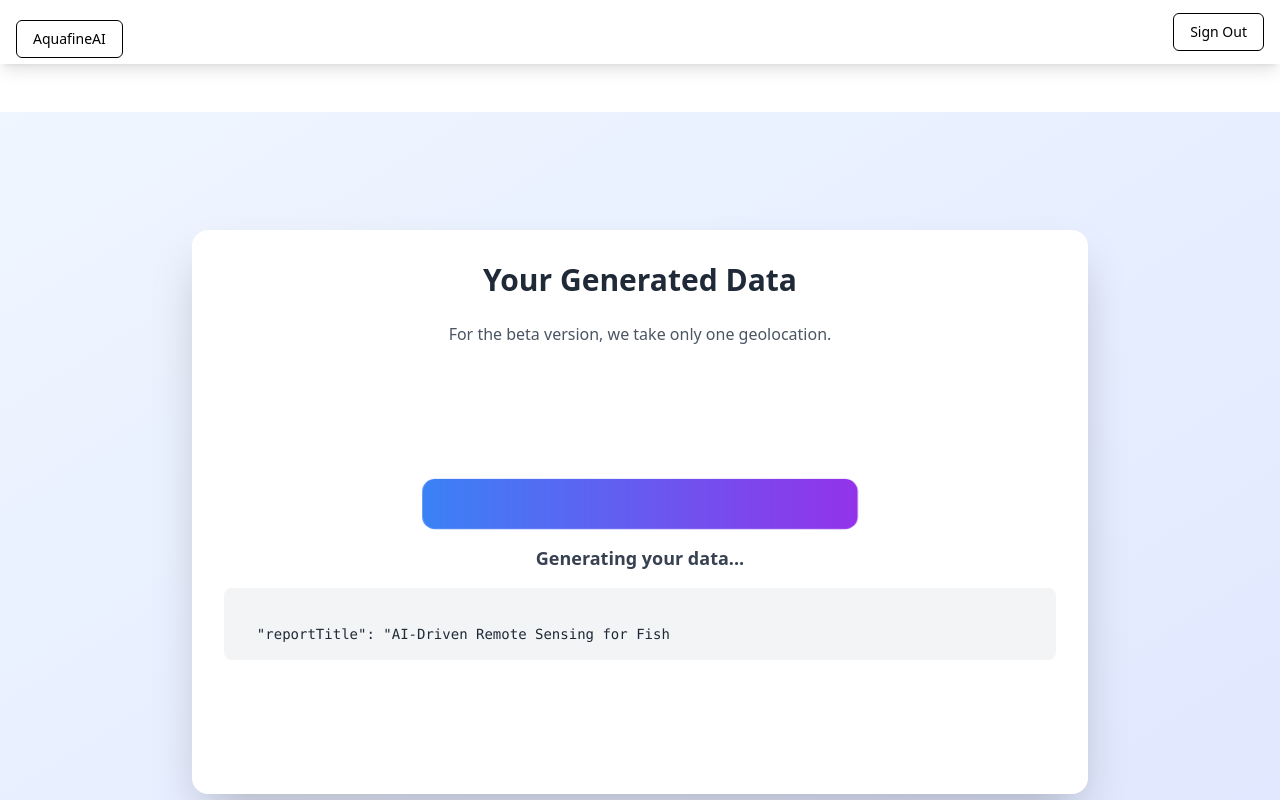
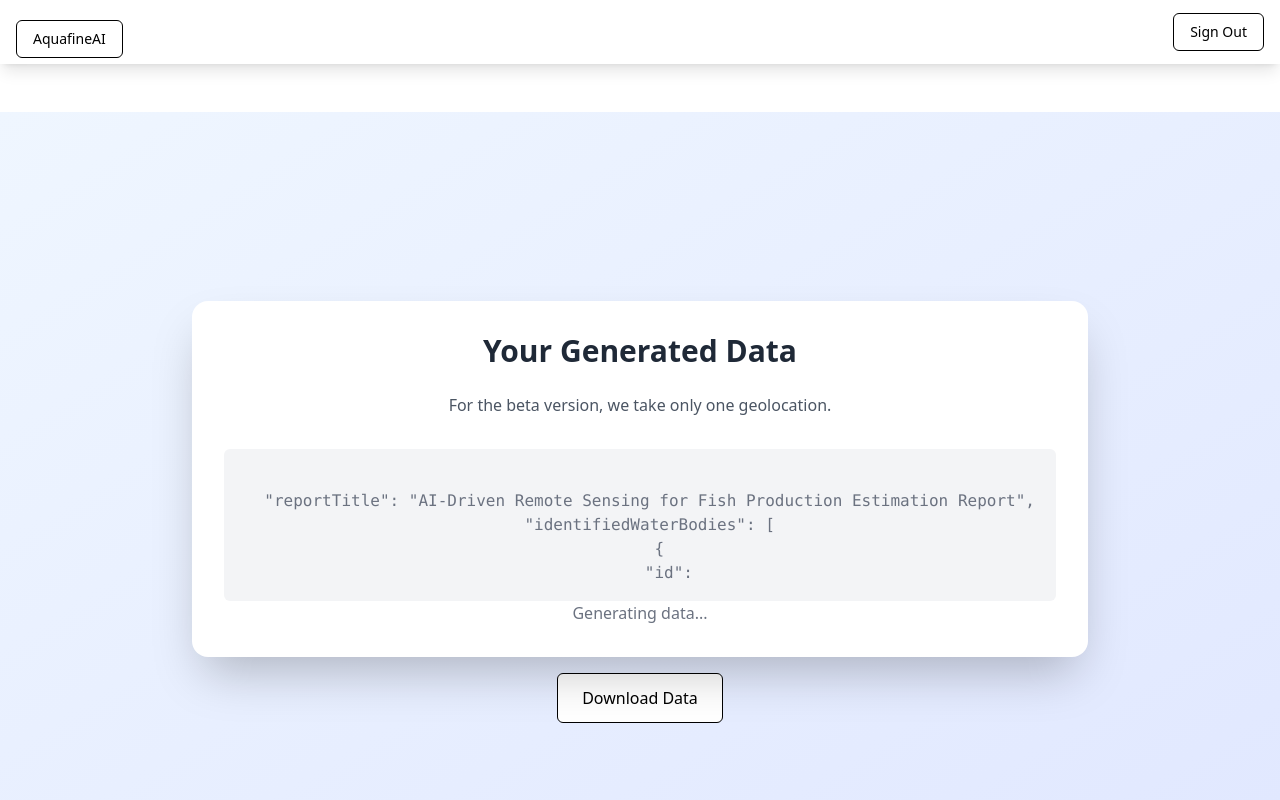
Before and after one commit to NABADEEP069/Aquafine, a React (Vite) app: page /Result in a window 1280 px wide. Shown: the top 800 px of the page. Built offline with nearby package versions, Linux system fonts and the light colour scheme; no server answers.

Commit message:
update#5

```diff
--- a/src/pages/Result.tsx
+++ b/src/pages/Result.tsx
@@ -1,8 +1,8 @@
-
 'use client'
 
 import { useEffect, useState } from 'react';
 import { motion } from 'framer-motion';
+import { Link } from 'react-router-dom';
 
 interface DataType {
   reportTitle: string;
@@ -32,12 +32,22 @@ const App = () => {
     setTimeout(() => setCopyButtonText("Copy Data"), 2000);
   };
 
+  const handleDownload = () => {
+    if (!data) return;
+    const blob = new Blob([JSON.stringify(data, null, 2)], { type: 'application/json' });
+    const url = URL.createObjectURL(blob);
+    const a = document.createElement('a');
+    a.href = url;
+    a.download = 'data.json';
+    a.click();
+    URL.revokeObjectURL(url);
+  };
+
   useEffect(() => {
     const loadingTimer = setTimeout(() => {
       setIsLoading(false);
       setIsGenerating(true);
 
-      // Use dynamic import with error handling
       import('./public/data.json')
         .then((module) => {
           if (Object.keys(module).length === 0) {
@@ -55,7 +65,7 @@ const App = () => {
               clearInterval(interval);
               setIsGenerating(false);
             }
-          }, 50);
+          }, 20);
         })
         .catch((error) => {
           console.error('Error loading JSON:', error);
@@ -89,71 +99,53 @@ const App = () => {
           <ErrorState message="No data available" />
         )}
       </div>
+      <div className="flex items-center justify-center mt-4">
+        <button
+          onClick={handleDownload}
+          className="px-6 py-3 rounded-md border border-black bg-white text-black text-sm sm:text-base hover:shadow-[6px_4px_0px_0px_rgba(0,0,0)] transition duration-200"
+        >
+          Download Data
+        </button>
+      </div>
     </div>
   );
 };
 
-const LoadingState = () => (
-  <div className="flex flex-col justify-center items-center h-80">
-    <motion.div
-      className="w-3/4 h-3 bg-gradient-to-r from-blue-500 to-purple-600 rounded-full"
-      animate={{
-        scaleX: [1, 1.5, 1],
-        opacity: [1, 0.5, 1],
-      }}
-      transition={{
-        duration: 1.5,
-        repeat: Infinity,
-        ease: "easeInOut",
-      }}
-    />
-    <p className="text-gray-700 mt-4 text-lg font-semibold">Loading...</p>
-  </div>
-);
-
-const GeneratingState = ({ generatedData }: { generatedData: string }) => (
-  <div className="flex flex-col justify-center items-center h-96">
-    <motion.div
-      className="w-1/2 h-12 bg-gradient-to-r from-blue-500 to-purple-600 rounded-xl"
-      animate={{
-        scale: [1, 1.05, 1],
-      }}
-      transition={{
-        duration: 1,
-        repeat: Infinity,
-        ease: "easeInOut",
-      }}
-    />
-    <p className="text-gray-700 mt-4 text-lg font-semibold">Generating your data...</p>
-    <pre className="bg-gray-100 p-4 rounded-lg text-sm text-gray-800 mt-4 overflow-x-auto max-h-60 w-full">
-      <code>{generatedData || "// Initializing..."}</code>
-    </pre>
+const ErrorState = ({ message }: { message: string }) => (
+  <div className="text-center text-red-500">
+    <p>{message}</p>
   </div>
 );
 
 const DataDisplay = ({ data, handleCopy, copyButtonText }: { data: DataType, handleCopy: () => void, copyButtonText: string }) => (
   <div>
-    <h2 className="text-xl font-semibold text-gray-700 mb-4">
-      Successfully Generated Data:
-    </h2>
-    <pre className="bg-gray-100 p-4 rounded-lg text-sm text-gray-800 overflow-x-auto max-h-96 mb-4">
-      <code>{JSON.stringify(data, null, 2)}</code>
+    <pre className="bg-gray-100 p-4 rounded-md overflow-x-auto">
+      {JSON.stringify(data, null, 2)}
     </pre>
-    <motion.button
+    <button
       onClick={handleCopy}
-      className="px-6 py-2 bg-blue-600 text-white rounded-lg shadow-lg font-semibold transition duration-300 ease-in-out transform hover:scale-105 focus:outline-none focus:ring-2 focus:ring-blue-500 focus:ring-opacity-50"
-      whileTap={{ scale: 0.95 }}
+      className="mt-4 px-6 py-3 rounded-md border border-black bg-white text-black text-sm sm:text-base hover:shadow-[6px_4px_0px_0px_rgba(0,0,0)] transition duration-200"
     >
       {copyButtonText}
-    </motion.button>
+    </button>
   </div>
 );
 
-const ErrorState = ({ message }: { message: string }) => (
-  <div className="text-center text-red-500">
-    <p className="text-lg font-semibold">Error: {message}</p>
-    <p className="mt-2">Please check if the data.json file exists in the public folder and is not empty.</p>
+const LoadingState = () => (
+  <div className="text-center text-gray-500">
+    <p>Loading...</p>
   </div>
 );
 
+const GeneratingState = ({ generatedData }: { generatedData: string }) => (
+  <div className="text-center text-gray-500">
+    <pre className="bg-gray-100 p-4 rounded-md overflow-x-auto">
+      {generatedData}
+    </pre>
+    <p>Generating data...</p>
+  </div>
+);
+
+// Other components remain unchanged
+
 export default App;
```
